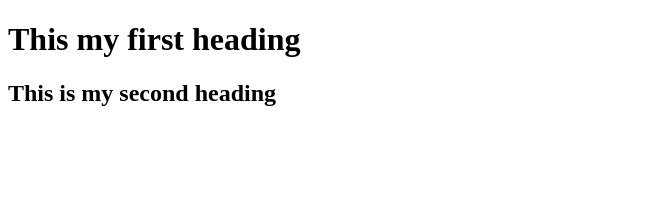
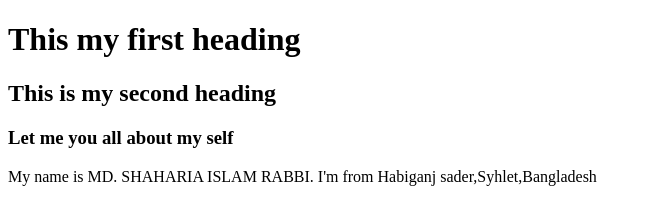
Before and after one commit to shaharia10/my-second-repo, a plain HTML site: page index.html in a window 1280 px wide. Shown: the whole page, without its empty margins (0-651 px from the left). Drawn offline with Linux system fonts and the light colour scheme.

Commit message:
added some information about myself

```diff
--- a/index.html
+++ b/index.html
@@ -9,5 +9,7 @@
 <body>
     <h1>This my first heading</h1>
     <h2>This is my second heading</h2>
+    <h3>Let me you all about my self</h3>
+    <p>My name is MD. SHAHARIA ISLAM RABBI. I'm from Habiganj sader,Syhlet,Bangladesh</p>
 </body>
 </html>
```
